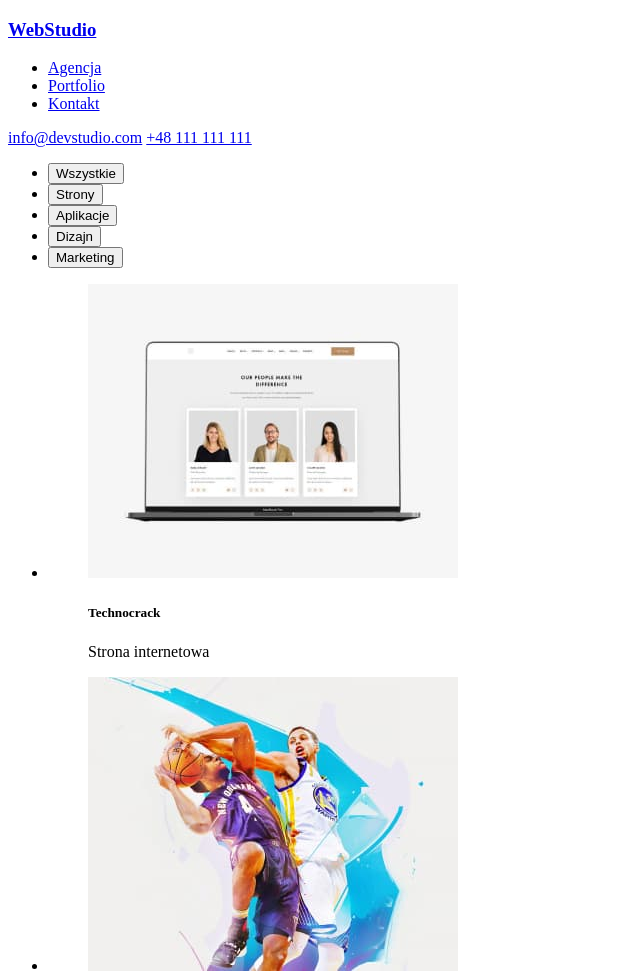
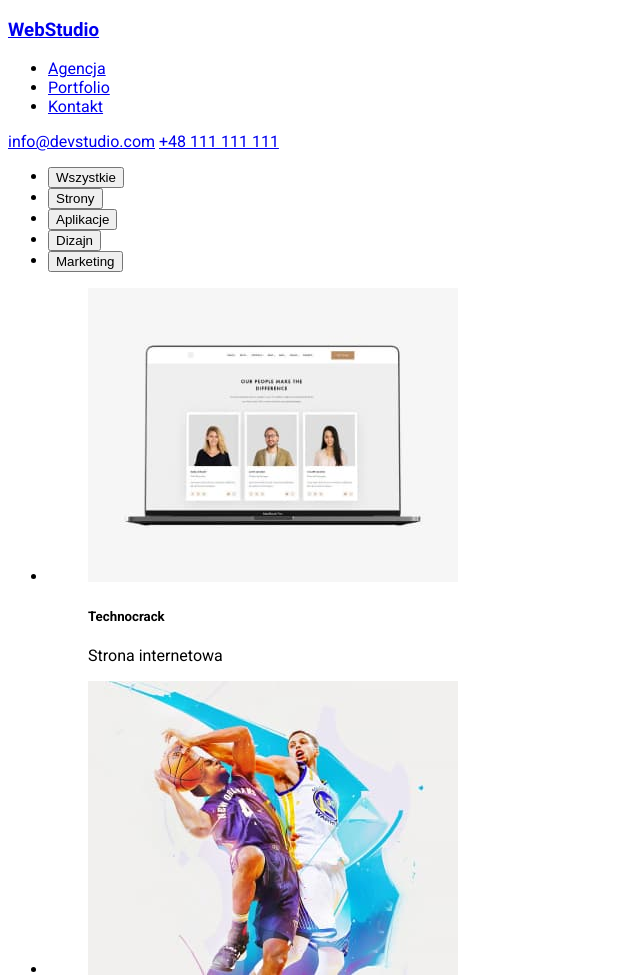
Before and after one commit to LechUlman/goit-markup-hw-02, a plain HTML site: page portfolio.html in a window 1280 px wide. Shown: the top 978 px of the page, without its empty margins (0-640 px from the left). Drawn offline with Linux system fonts and the light colour scheme.

Commit message:
font updates

```diff
--- a/css/styles.css
+++ b/css/styles.css
@@ -0,0 +1,4 @@
+body {
+  font-family: "Raleway", sans-serif;
+  font-family: "Roboto", sans-serif;
+}
--- a/portfolio.html
+++ b/portfolio.html
@@ -5,13 +5,15 @@
     <meta http-equiv="X-UA-Compatible" content="IE=edge" />
     <meta name="viewport" content="width=device-width, initial-scale=1.0" />
     <title>Studio</title>
+    <link rel="preconnect" href="https://fonts.googleapis.com" />
+    <link rel="preconnect" href="https://fonts.gstatic.com" crossorigin />
+    <link
+      href="https://fonts.googleapis.com/css2?family=Raleway:wght@700&family=Roboto:wght@400;500;700;900&display=swap"
+      rel="stylesheet"
+    />
+    <link href="./css/styles.css" rel="stylesheet" />
   </head>
-  <link rel="preconnect" href="https://fonts.googleapis.com" />
-  <link rel="preconnect" href="https://fonts.gstatic.com" crossorigin />
-  <link
-    href="https://fonts.googleapis.com/css2?family=Raleway:wght@700&family=Roboto:wght@400;500;700&display=swap"
-    rel="stylesheet"
-  />
+
   <body>
     <header>
       <h3><a href="./index.html">WebStudio</a></h3>
```
Also changed, not shown: index.html (+8 -8 lines).
